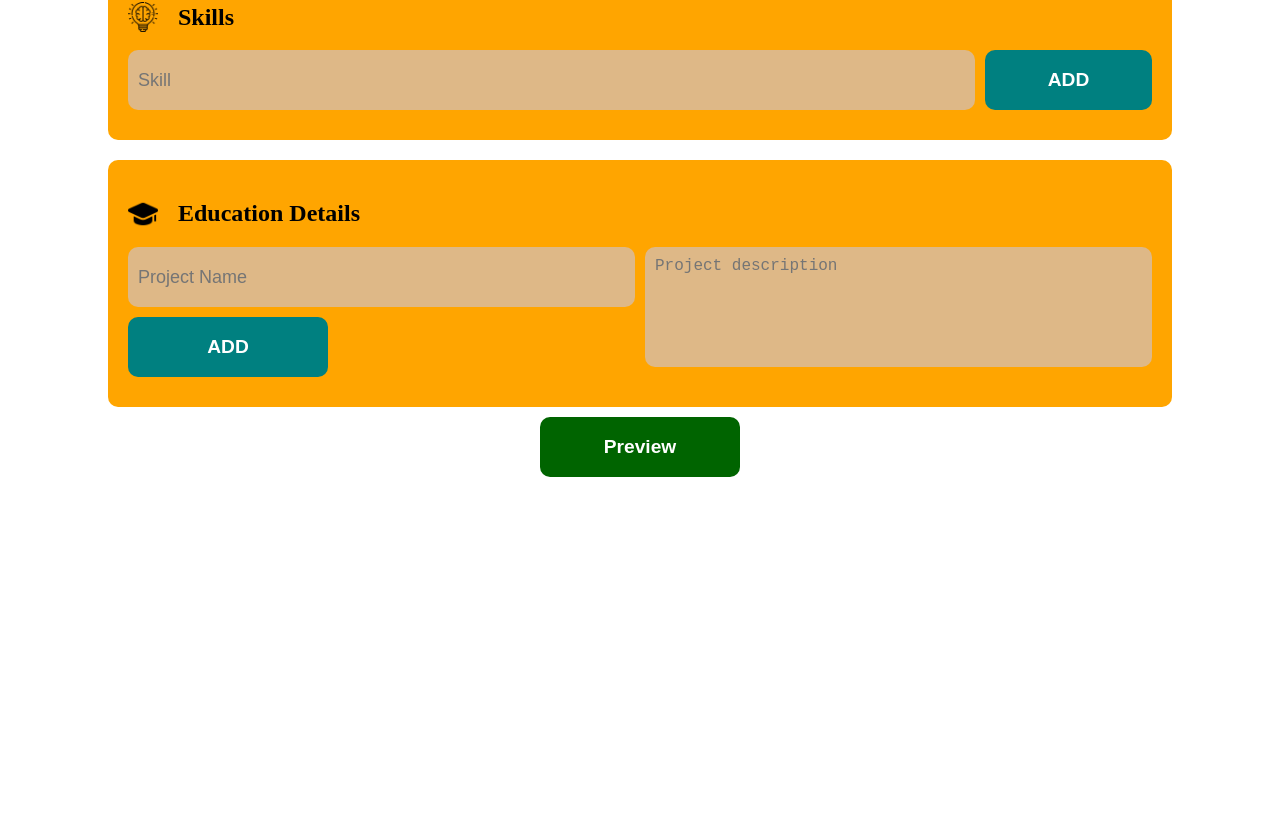
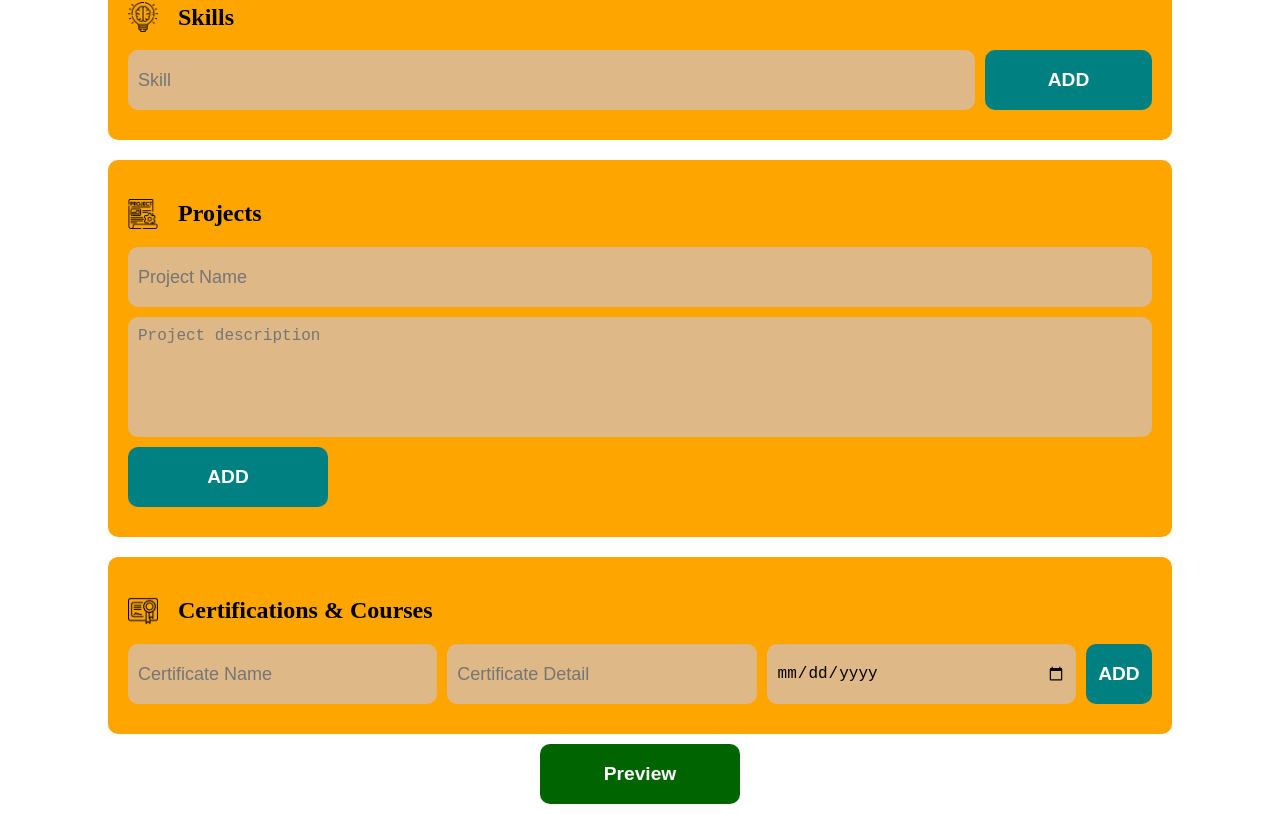
Before and after one commit to shyam-amahahealth/Resume-Builder, a React (Create React App) app: page / in a window 1280 px wide. Shown: the part 730-1544 px from the top of the page. Before the commit the page ends 1217 px from the top, so only its background shows below. Built offline with nearby package versions, Linux system fonts and the light colour scheme.

Commit message:
Certificate part is done

```diff
--- a/src/App.js
+++ b/src/App.js
@@ -16,12 +16,15 @@ import SkillsDetails from "./components/SkillsDetails";
 import skillReducer from "./store/reducer/skillReducer";
 import ProjectDetailReducer from "./store/reducer/projectDetailReducer";
 import ProjectDetails from "./components/ProjectDetails";
+import CertificateDetail from "./components/CertificateDetails";
+import CertificateDetailReducer from "./store/reducer/certificateDetailReducer";
 
 const rootReducer = combineReducers({
   PersonalDetails: PersonalDetailReducer,
   EducationDetails: EducationalDetailReducer,
   Skill: skillReducer,
   ProjectDetail: ProjectDetailReducer,
+  CertificateDetail: CertificateDetailReducer,
 });
 
 const persistConfig = {
@@ -54,6 +57,7 @@ const App = () => {
           <EducationDetails />
           <SkillsDetails />
           <ProjectDetails />
+          <CertificateDetail />
           <Button onClick={openModal}>Preview</Button>
           <Modal isOpen={modalOpen} onClose={closeModal} />
         </MainContainer>
--- /dev/null
+++ b/src/components/CertificateDetails.js
@@ -0,0 +1,92 @@
+import React, { useState } from "react";
+import {
+  FormAvatar,
+  FormAvatarIcon,
+  FormContainer,
+  FormHeading,
+  GridContainer,
+  TextInputContainer,
+} from "../styles/formStyle";
+import CertificateIcon from "../assets/certificate.png";
+import TextInput from "./TextInput";
+import Button from "../styles/Button";
+import { useDispatch, useSelector } from "react-redux";
+import { addCertificate } from "../store/action/certificateDetailAction";
+import CertificateGridItem from "./CertificateGridItem";
+
+const CertificateDetail = () => {
+  const certificateDetails = useSelector(
+    (state) => state.CertificateDetail.certificateDetail
+  );
+  const dispatch = useDispatch();
+  const [certificateName, setCertificateName] = useState("");
+  const [certificateDetail, setCertificateDetails] = useState("");
+  const [certificateDate, setCertificateDate] = useState("");
+  const addCertificateDetail = () => {
+    if (certificateName && certificateDetail && certificateDate) {
+      dispatch(
+        addCertificate([
+          ...certificateDetails,
+          {
+            certificateName: certificateName,
+            certificateDate: certificateDate,
+            certificateDetail: certificateDetail,
+          },
+        ])
+      );
+      setCertificateDate("");
+      setCertificateDetails("");
+      setCertificateName("");
+    }
+  };
+
+  const removeCertificateDetail = (index) => {
+    const updatedDetails = certificateDetails.filter((_, i) => i !== index);
+    dispatch(addCertificate(updatedDetails));
+  };
+
+  return (
+    <FormContainer>
+      <FormAvatar>
+        <FormAvatarIcon src={CertificateIcon} />
+        <FormHeading>Certifications & Courses</FormHeading>
+      </FormAvatar>
+      <TextInputContainer>
+        <TextInput
+          value={certificateName}
+          placeholder={"Certificate Name"}
+          onChange={(event) => setCertificateName(event.target.value)}
+        />
+        <TextInput
+          value={certificateDetail}
+          placeholder={"Certificate Detail"}
+          onChange={(event) => setCertificateDetails(event.target.value)}
+        />
+        <TextInput
+          type="date"
+          value={certificateDate}
+          placeholder={"Certificate Date"}
+          onChange={(event) => setCertificateDate(event.target.value)}
+        />
+        <Button $inputColor="teal" onClick={() => addCertificateDetail()}>
+          ADD
+        </Button>
+      </TextInputContainer>
+      <GridContainer>
+        {certificateDetails.length !== 0 &&
+          certificateDetails.map((item, index) => {
+            return (
+              <CertificateGridItem
+                key={index}
+                item={item}
+                index={index}
+                removeCertificateDetail={removeCertificateDetail}
+              />
+            );
+          })}
+      </GridContainer>
+    </FormContainer>
+  );
+};
+
+export default CertificateDetail;
--- /dev/null
+++ b/src/components/CertificateGridItem.js
@@ -0,0 +1,21 @@
+import React from "react";
+import {
+  CloseButton,
+  GridItemHeading,
+  GridItem,
+  GridItemSubHeading,
+} from "../styles/GridItemStyle";
+
+const CertificateGridItem = ({ item, index, removeCertificateDetail }) => {
+  return (
+    <GridItem>
+      <CloseButton onClick={() => removeCertificateDetail(index)}>
+        X
+      </CloseButton>
+      <GridItemHeading>{item.certificateName}</GridItemHeading>
+      <GridItemSubHeading>{item.certificateDetail}</GridItemSubHeading>
+      <GridItemSubHeading>{item.certificateDate}</GridItemSubHeading>
+    </GridItem>
+  );
+};
+export default CertificateGridItem;
--- a/src/components/ProjectDetails.js
+++ b/src/components/ProjectDetails.js
@@ -8,7 +8,7 @@ import {
   TextInputContainer,
   TextInputInnerContainer,
 } from "../styles/formStyle";
-import educationDetailIcon from "../assets/graduation.png";
+import projectIcon from "../assets/project.png";
 import TextInput from "./TextInput";
 import Button from "../styles/Button";
 import { useDispatch, useSelector } from "react-redux";
@@ -36,7 +36,7 @@ const ProjectDetails = () => {
     }
   };
 
-  const removeEducationalDetail = (index) => {
+  const removeProjectDetail = (index) => {
     const updatedDetails = projectDetail.filter((_, i) => i !== index);
     dispatch(addProjectDetails(updatedDetails));
   };
@@ -44,8 +44,8 @@ const ProjectDetails = () => {
   return (
     <FormContainer>
       <FormAvatar>
-        <FormAvatarIcon src={educationDetailIcon} />
-        <FormHeading>Education Details</FormHeading>
+        <FormAvatarIcon src={projectIcon} />
+        <FormHeading>Projects</FormHeading>
       </FormAvatar>
       <TextInputContainer>
         <TextInputInnerContainer>
@@ -54,20 +54,17 @@ const ProjectDetails = () => {
             placeholder={"Project Name"}
             onChange={(event) => setProject(event.target.value)}
           />
-          <Button $inputColor="teal" onClick={() => addProjectDetail()}>
-            ADD
-          </Button>
-        </TextInputInnerContainer>
-
-        <TextInputInnerContainer>
           <Textarea
             value={projectDescription}
             placeholder={"Project description"}
             onChange={(event) => setProjectDescription(event.target.value)}
           />
+          <Button $inputColor="teal" onClick={() => addProjectDetail()}>
+            ADD
+          </Button>
         </TextInputInnerContainer>
       </TextInputContainer>
-      <GridContainer>
+      <GridContainer $inputWidth="400px">
         {projectDetail.length !== 0 &&
           projectDetail.map((item, index) => {
             return (
@@ -75,7 +72,7 @@ const ProjectDetails = () => {
                 key={index}
                 item={item}
                 index={index}
-                removeEducationalDetail={removeEducationalDetail}
+                removeProjectDetail={removeProjectDetail}
               />
             );
           })}
--- a/src/components/SkillGridItem.js
+++ b/src/components/SkillGridItem.js
@@ -1,17 +1,17 @@
 import React from "react";
 import {
   CloseButton,
-  DegreeInfo,
+  GridItemHeading,
   GridItem,
 } from "../styles/GridItemStyle";
 
-const SkillGridItem = ({ item, index, removeEducationalDetail }) => {
+const SkillGridItem = ({ item, index, removeSkillDetail }) => {
   return (
     <GridItem>
-      <CloseButton onClick={() => removeEducationalDetail(index)}>
+      <CloseButton onClick={() => removeSkillDetail(index)}>
         X
       </CloseButton>
-      <DegreeInfo>{item}</DegreeInfo>
+      <GridItemHeading>{item}</GridItemHeading>
     </GridItem>
   );
 };
--- a/src/components/SkillsDetails.js
+++ b/src/components/SkillsDetails.js
@@ -26,7 +26,7 @@ const SkillsDetails = () => {
     }
   };
 
-  const removeEducationalDetail = (index) => {
+  const removeSkillDetail = (index) => {
     const updatedDetails = skills.filter((_, i) => i !== index);
     dispatch(addSkills(updatedDetails));
   };
@@ -56,7 +56,7 @@ const SkillsDetails = () => {
                 key={index}
                 item={item}
                 index={index}
-                removeEducationalDetail={removeEducationalDetail}
+                removeSkillDetail={removeSkillDetail}
               />
             );
           })}
--- a/src/components/TextInput.js
+++ b/src/components/TextInput.js
@@ -1,8 +1,9 @@
 import React from "react";
 import { TextInputFeild } from "../styles/TextInputStyles";
-const TextInput = ({ placeholder, value, onChange }) => {
+const TextInput = ({ placeholder, value, onChange, type }) => {
   return (
     <TextInputFeild
+      type={type}
       placeholder={placeholder}
       value={value}
       onChange={onChange}
--- /dev/null
+++ b/src/store/action/certificateDetailAction.js
@@ -0,0 +1,7 @@
+export const CERTIFICATE_DETAIL = "CERTIFICATE_DETAIL";
+export const addCertificate = (certificateDetail) => {
+  return {
+    type: CERTIFICATE_DETAIL,
+    certificateDetail,
+  };
+};
--- /dev/null
+++ b/src/store/reducer/certificateDetailReducer.js
@@ -0,0 +1,20 @@
+import { CERTIFICATE_DETAIL } from "../action/certificateDetailAction";
+
+const initialState = {
+  certificateDetail: [],
+};
+
+const CertificateDetailReducer = (state = initialState, action) => {
+  switch (action.type) {
+    case CERTIFICATE_DETAIL: {
+      return {
+        ...state,
+        certificateDetail: action.certificateDetail,
+      };
+    }
+    default: {
+      return state;
+    }
+  }
+};
+export default CertificateDetailReducer;
--- a/src/styles/GridItemStyle.js
+++ b/src/styles/GridItemStyle.js
@@ -17,7 +17,7 @@ export const CloseButton = styled.button`
   cursor: pointer;
 `;
 
-export const DegreeInfo = styled.p`
+export const GridItemHeading = styled.p`
   margin: 5px 0;
   font-weight: bold;
 `;
@@ -26,6 +26,6 @@ export const CollegeInfo = styled.p`
   margin: 5px 0;
 `;
 
-export const SessionInfo = styled.p`
+export const GridItemSubHeading = styled.p`
   margin: 5px 0;
 `;
```
Also changed, not shown: src/components/EducationGridItem.js (+4 -4 lines), src/components/ProjectGridItem.js (+6 -6 lines), src/assets/certificate.png (added), src/assets/project.png (added).
